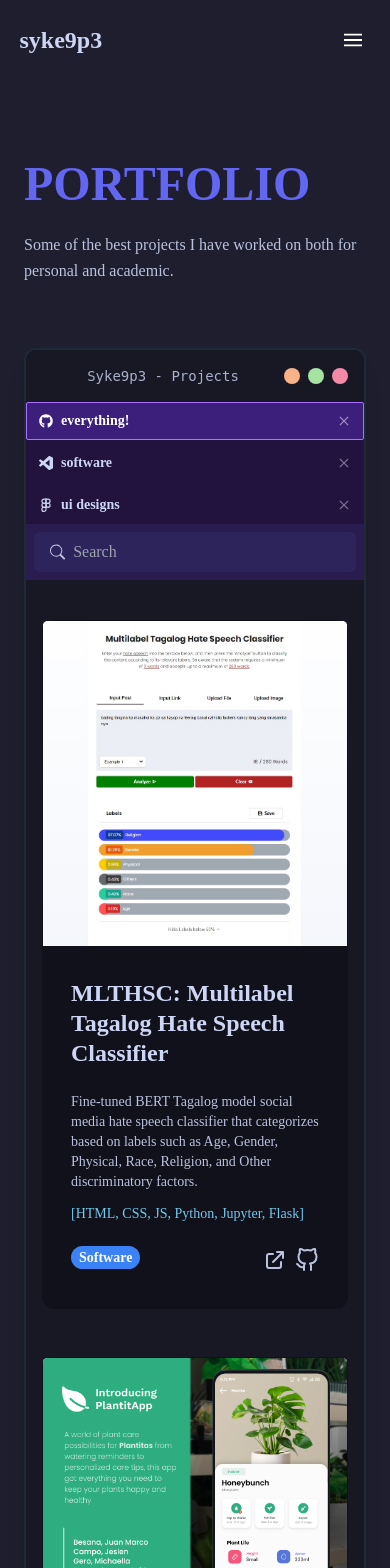
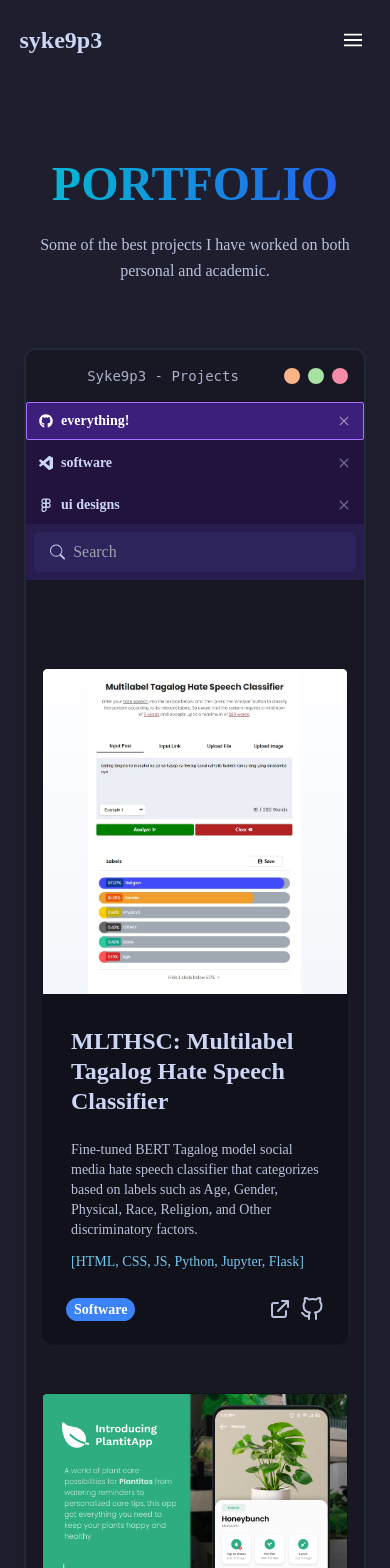
Before and after one commit to syke9p3/syke-portfolio-v2, a React (Vite) app: page /portfolio in a window 390 px wide. Shown: the top 1568 px of the page. Built offline with nearby package versions, Linux system fonts and the light colour scheme; the HTML template or start-up script is replaced by a standard one.

Commit message:
separated badge as component, changed breakpoints for masonry

```diff
--- a/src/components/ProjectCard.tsx
+++ b/src/components/ProjectCard.tsx
@@ -1,77 +1,80 @@
 import { motion } from "framer-motion";
 import { Link } from "react-router-dom";
-import { Project } from "../data/projectList";
+import { IProject } from "../data/projectList";
 
-const ProjectCard = ({ project }: { project: Project }) => {
+const ProjectCard = ({ project, category }: { project: IProject, category: string }) => {
 
   return (
     <motion.div
+      key={category}
       initial={{ opacity: 0, y: -50 }}
       animate={{ opacity: 1, y: 0 }}
       transition={{ duration: 0.5, delay: 0.1 }}
       className="rounded-lg md:rounded-xl overflow-hidden "
     >
       <div className="flex flex-col justify-center items-center col-span-1 ">
-        <div className="rounded-md grid grid-cols-1 col-span-1 border border-transparent group/card hover:bg-catppuccinMantles r">
-          <a href={project.imgSrc} data-fancybox="gallery" className="grid place-items-center bg-gray-50">
+        {/* <Link to={`/portfolio/details/${project.id}`} className="group/card"> */}
+        <Link to={project.link} target="_blank" className="group/card">
+          <div className="rounded-md grid grid-cols-1 col-span-1 border border-transparent hover:bg-catppuccinMantles r">
+            <div className="grid place-items-center bg-gray-50">
               <img
                 src={project.imgSrc}
                 alt=""
                 className="col-span-1 transition-all duration-150 ease-in cursor-pointer max-h-[400px]"
               />
-          </a>
+            </div>
             <div className="px-3 py-2 pb-6">
               <div className="text-sm rounded-md px-4 grid gap-3 pt-6">
-              <Link to={project.link} target="_blank">
-                <h1 className="mt-0 mb-3 text-2xl font-semibold leading-tight hover:text-indigo-400">{project.name}</h1>
-              </Link>
+                <h1 className="mt-0 mb-3 text-2xl font-semibold leading-tight group-hover/card:text-blue-400 animate">{project.name}</h1>
                 <p className=" text-catppuccinSubtext1">
                   {project.description}
                 </p>
                 <p className="text-sm text-catppuccinSapphire">
                   {project.stack}
                 </p>
-              <div className="w-full flex justify-between py-3">
-                <div className="">
-                  {
-                    project.type == 'software' ? (
-                      <span className="px-2 py-1 text-sm font-semibold bg-blue-500 text-white  rounded-full">
-                        Software
-                      </span>
-                    ) :
-                      project.type == 'ui' ? (
-                        <span className="px-2 py-1 text-sm font-semibold bg-orange-400  text-white rounded-full">
-                          UI Design
-                        </span>
-                      ) :
-                        project.type == 'graphics' ? (
-                          <span className="px-2 py-1 text-sm font-semibold bg-teal-400  text-white rounded-full">
-                            Illustration
-                          </span>
-                        ) : 'Not any'
-                  }
               </div>
+            </div>
+            {/* TODO: Customizable Badge Component */}
+          </div>
+        </Link>
+        <div className="px-6 w-full flex justify-between pb-6">
+          <Badge type={project.type} />
           <div className="gap-2 flex" onClick={(e) => e.stopPropagation()}>
             {project.links && project.links.map((link, i) => (
               <i>
-                      <Link key={i} to={link.url} target="_blank" title={link.title} className="hover:text-indigo-400 aspect-square">
+                <Link key={i} to={link.url} target="_blank" title={link.title} className={`hover:text-blue-400 aspect-square`}>
                   {link.icon}
                 </Link>
               </i>
             ))
             }
           </div>
-
-              </div>
-            </div>
-
-
-            {/* TODO: Customizable Badge Component */}
-          </div>
         </div>
       </div>
     </motion.div>
   );
+
+
 };
 
+const Badge = ({ type }: { type: string }) => {
+  return <div>
+    {type == 'software' ? (
+      <span className="px-2 py-1 text-sm font-semibold bg-blue-500 text-white  rounded-full">
+        Software
+      </span>
+    ) :
+      type == 'ui' ? (
+        <span className="px-2 py-1 text-sm font-semibold bg-teal-500  text-white rounded-full">
+          UI Design
+        </span>
+      ) :
+        type == 'graphics' ? (
+          <span className="px-2 py-1 text-sm font-semibold bg-indigo-500  text-white rounded-full">
+            Illustration
+          </span>
+        ) : 'Not any'}
+  </div>;
+}
+
 export default ProjectCard;
--- a/src/index.css
+++ b/src/index.css
@@ -4,6 +4,8 @@
 @tailwind base;
 @tailwind components;
 @tailwind utilities;
+
+:root {}
 
 
 * {
@@ -15,6 +17,24 @@
 
 * {
     font-family: "Fira Code";
+    scrollbar-color: #3B82F6 #11111B;
+
+}
+
+
+/* For Chrome, Edge, and Safari */
+*::-webkit-scrollbar {
+    width: 12px;
+}
+
+*::-webkit-scrollbar-track {
+    background: #040404;
+}
+
+*::-webkit-scrollbar-thumb {
+    background-color: #3B82F6;
+    border-radius: 20px;
+    border: 3px solid #11111B;
 }
 
 
@@ -61,3 +81,7 @@ h1 {
 .animate {
     @apply transition duration-150 ease-in
 }
+
+.text-gradient {
+    @apply text-transparent bg-clip-text bg-gradient-to-r from-cyan-500 to-blue-500;
+}
--- a/src/pages/Portfolio.tsx
+++ b/src/pages/Portfolio.tsx
@@ -4,7 +4,7 @@ import { useSearchParams } from "react-router-dom";
 import { Helmet } from 'react-helmet';
 import ProjectCard from "../components/ProjectCard.tsx";
 import Window from "../components/Window.tsx";
-import { projects, Project } from "../data/projectList.tsx";
+import { projects, IProject } from "../data/projectList.tsx";
 import {
   FaArrowLeft,
   FaArrowRight,
@@ -16,17 +16,16 @@ import { BsSearch } from "react-icons/bs";
 import { CgClose } from "react-icons/cg";
 import { FiFigma } from "react-icons/fi";
 import { SiVisualstudiocode } from "react-icons/si";
-import Fancybox from "../components/Fancybox.tsx";
 import Masonry, { ResponsiveMasonry } from 'react-responsive-masonry'
 
-interface Category {
+interface ICategory {
   name: string;
   icon: React.ReactNode;
 }
 
 
 
-const categories: Record<string, Category> = {
+const categories: Record<string, ICategory> = {
   all: {
     name: "everything!",
     icon: <FaGithub />,
@@ -54,16 +53,16 @@ const Portfolio = () => {
       <Helmet>
         <title>Portfolio | Kenth Saya-ang</title>
       </Helmet>
-      <main className="flex flex-col min-h-[90vh] py-8 container mx-auto px-6" id="projects">
+      <main className="flex flex-col min-h-[90vh] py-8 container mx-auto px-6  " id="projects">
         <motion.div
           initial={{ opacity: 0, y: -50 }}
           animate={{ opacity: 1, y: 0 }}
-          transition={{ duration: 0.5 }} className="flex flex-col gap-6 mt-12 mb-16">
-          <h1 className="text-5xl font-bold text-indigo-500 uppercase md:text-5xl xl:text-6xl">
+          transition={{ duration: 0.5 }} className="flex flex-col gap-6 mt-12 mb-16 text-center items-center">
+          <h1 className="text-5xl font-bold text-transparent bg-clip-text bg-gradient-to-r from-cyan-500 to-blue-600 uppercase md:text-6xl xl:text-7xl">
             Portfolio
           </h1>
           <p className="max-w-md leading-relaxed text-catppuccinSubtext1">
-            Some of the best projects I have worked on both for personal and academic.
+            Some of the best projects I have worked on both personal and academic.
           </p>
         </motion.div>
         <Browser />
@@ -72,15 +71,16 @@ const Portfolio = () => {
   );
 };
 
-const filterData = (projects: Project[], searchTerm: string, category: CategoryKey) => {
+const filterData = (projects: IProject[], searchTerm: string, category: CategoryKey) => {
   const search = searchTerm.toLowerCase();
   return projects.filter((project) => {
     const name = project.name.toLowerCase();
     const description = project.description.toLowerCase();
     const type = project.type.toLowerCase();
+    const stack = project.stack.toLowerCase();
 
     return (
-      (name.includes(search) || description.includes(search)) &&
+      (name.includes(search) || description.includes(search) || description.includes(search) || stack.includes(search)) &&
       (category === 'all' || type === category)
     );
   });
@@ -105,7 +105,6 @@ const Browser = () => {
   };
 
   const filteredData = useMemo(() => filterData(projects, searchTerm, category), [searchTerm, category]);
-
 
   return (
     <Window header="Syke9p3 - Projects">
@@ -165,7 +164,7 @@ const Browser = () => {
         </div>
       </div>
 
-      <Fancybox
+      {/* <Fancybox
         options={{
           Carousel: {
             infinite: false,
@@ -174,24 +173,26 @@ const Browser = () => {
             type: "classic",
           },
         }}
-      >
+      > */}
 
       {/* <ul className="grid p-16 gap-4 rounded-xl lg:grid-cols-2 xl:grid-cols-3 bg-catppuccinMantle min-h-[900px]"> */}
 
       <div className="p-4 md:p-16">
-          <ResponsiveMasonry columnsCountBreakPoints={{ 300: 1, 1024: 2, 1280: 3 }}>
+        <div className="text-center mb-12 opacity-70">
+          {/* {`${numberOfProjects} item${numberOfProjects > 1 ? 's' : ''}`} */}
+        </div>
+        <ResponsiveMasonry columnsCountBreakPoints={{ 300: 1, 1024: 2, 1280: 2 }}>
 
           <Masonry>
             {filteredData.map((project, i) => (
-                <div key={i} className="md:mx-4 my-6 rounded-xl bg-catppuccinCrust">{project && <ProjectCard key={i} project={project} />}</div>
+              <div key={i} className="md:mx-2 my-6 rounded-xl bg-catppuccinCrust">{project && <ProjectCard key={i} category={category} project={project} />}</div>
             ))}
           </Masonry>
         </ResponsiveMasonry>
       </div>
 
-
       {/* </ul > */}
-      </Fancybox>
+      {/* </Fancybox> */}
 
     </Window >
   )
```
Lines whose indentation alone changed are shown as unchanged.
